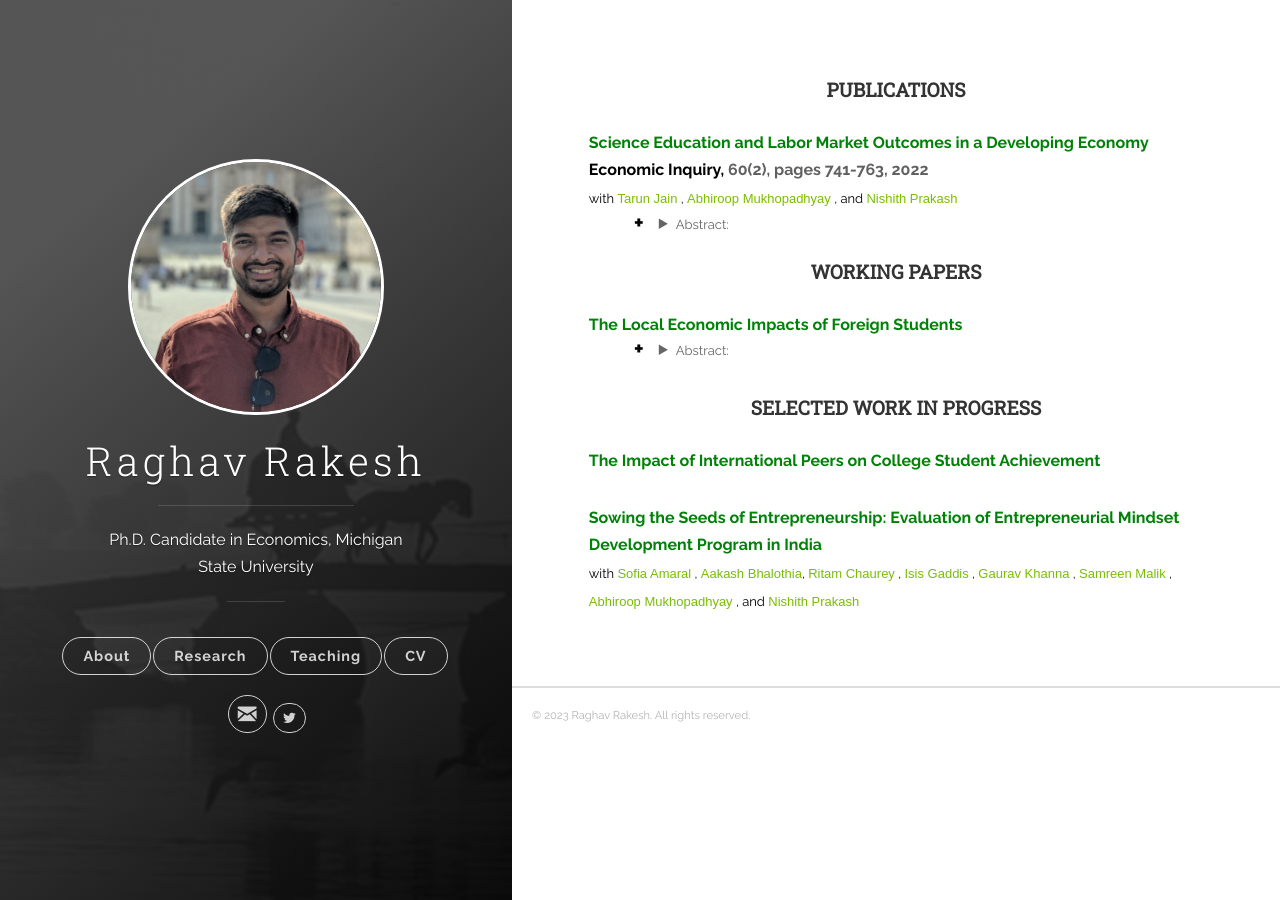
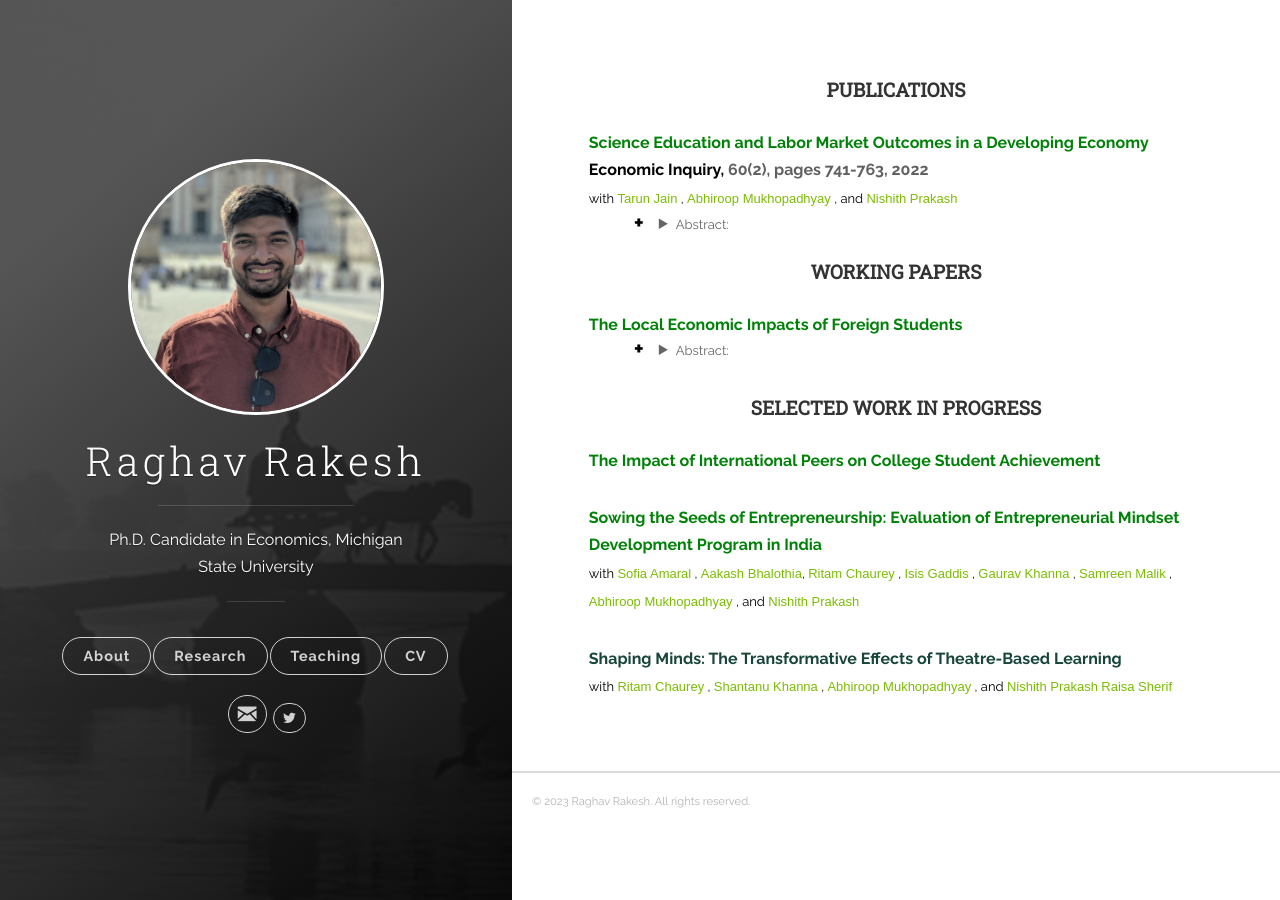
Before and after one commit to raghavrakesh/raghavrakesh.github.io, a Jekyll site: the page built from _posts/2018-06-13-research.markdown, in a window 1280 px wide. Built offline with Jekyll 4.4.1, drawn with Linux system fonts in a browser that asks for light colours.

Commit message:
Update 2018-06-13-research.markdown

```diff
--- a/_posts/2018-06-13-research.markdown
+++ b/_posts/2018-06-13-research.markdown
@@ -126,6 +126,32 @@ tags: [jekyll]
 
 
 
+<p style="margin-top:30px;">
+  <b>
+    <strong>
+        <font size="3" style="color:#18453B">Shaping Minds: The Transformative Effects of Theatre-Based Learning</font>
+    </strong>
+    <br>
+    <font size="2" style="color:#000000;">
+      with
+      <a href="https://sites.google.com/site/ritamchaurey/" target="_blank">
+        <font face="Arial" color="#7BBD00">Ritam Chaurey</font>
+      </a>,
+      <a href="https://www.shantanukhanna.com/" target="_blank">
+        <font face="Arial" color="#7BBD00">Shantanu Khanna</font>
+      </a>,
+      <a href="https://sites.google.com/view/abhiroop/home" target="_blank">
+        <font face="Arial" color="#7BBD00">Abhiroop Mukhopadhyay</font>
+      </a>, and
+      <a href="https://nishithprakash.com/">
+        <font face="Arial" color="#7BBD00">Nishith Prakash</font>
+      </a>
+      <a href="https://www.raisasherif.com/">
+        <font face="Arial" color="#7BBD00">Raisa Sherif</font>
+      </a>
+    </font>
+  </b>
+</p>
 
 
 <!--
```
